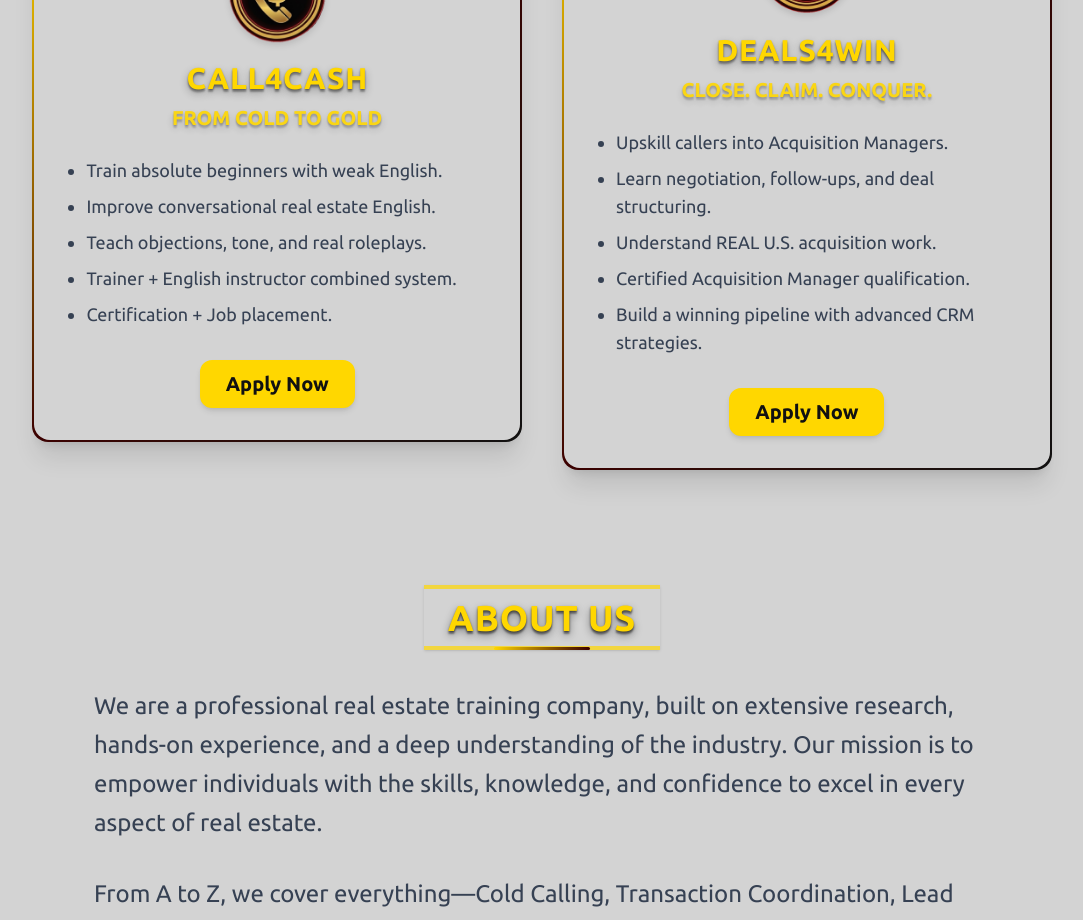
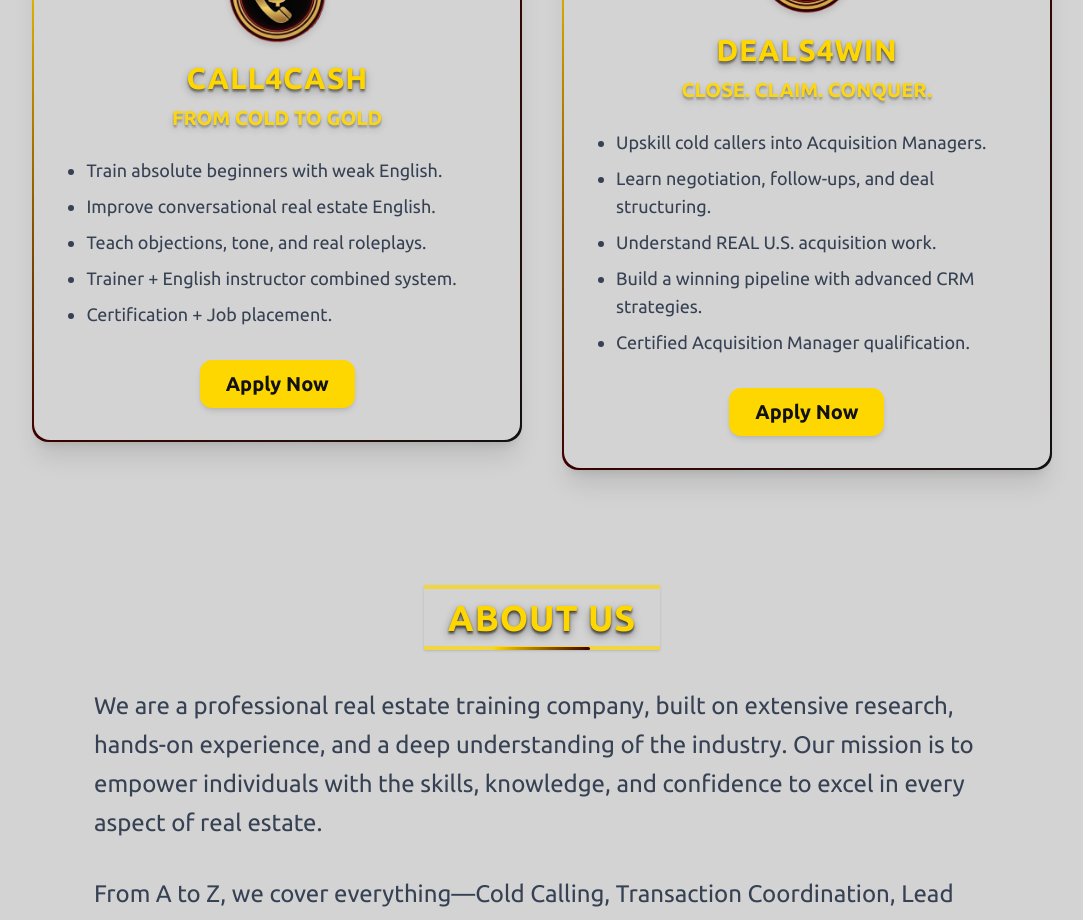
Before and after one commit to Full-House-Academy/website, a React (Vite) app: page / in a window 1280 px wide. Shown: the part 1180-2100 px from the top of the page, without its empty margins (98-1181 px from the left). Built offline with nearby package versions, Linux system fonts and the light colour scheme.

Commit message:
commit 16

```diff
--- a/src/components/Courses.jsx
+++ b/src/components/Courses.jsx
@@ -247,11 +247,11 @@ export default function Courses() {
               </h4>
 
               <ul className="text-left mt-6 list-disc pl-5 space-y-2 text-gray-700 text-lg">
-                <li>Upskill callers into Acquisition Managers.</li>
+                <li>Upskill cold callers into Acquisition Managers.</li>
                 <li>Learn negotiation, follow-ups, and deal structuring.</li>
                 <li>Understand REAL U.S. acquisition work.</li>
+                <li>Build a winning pipeline with advanced CRM strategies.</li>
                 <li>Certified Acquisition Manager qualification.</li>
-                <li>Build a winning pipeline with advanced CRM strategies.</li>
               </ul>
 
               <button
```
